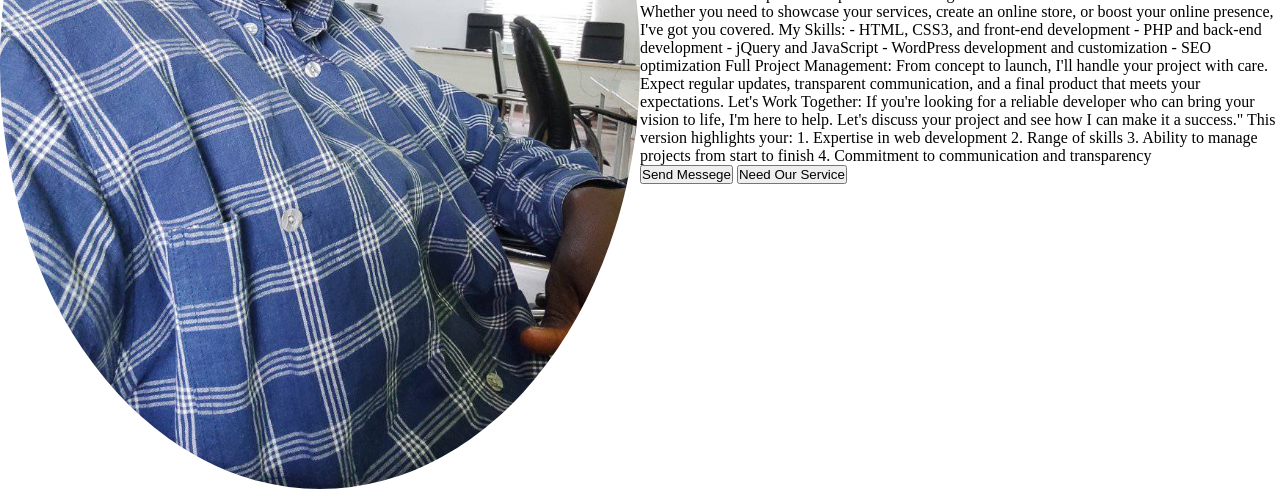
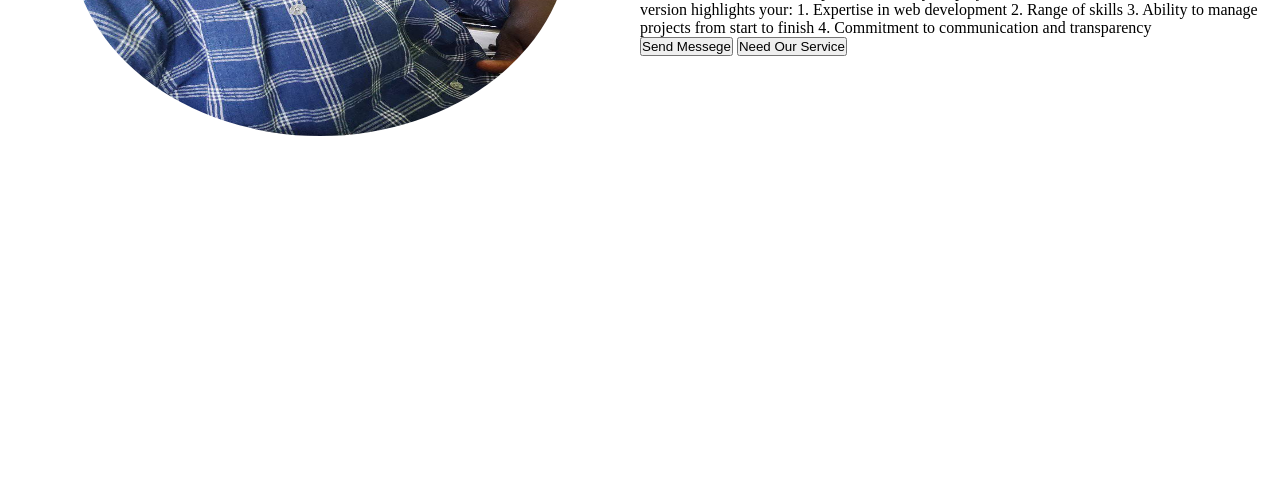
Before and after one commit to lengsho01/profile, a plain HTML site: page index.html in a window 1280 px wide. Shown: the part 552-1045 px from the top of the page. After the commit the page ends 800 px from the top, so only its background shows below. Drawn offline with Linux system fonts and the light colour scheme.

Commit message:
adds: small changes

```diff
--- a/index.html
+++ b/index.html
@@ -31,7 +31,7 @@
      <div class="hero-section">
         <!-- profile picture goes here -->
          <div class="profile-picture">
-            <img src="media/profile-pic.jpg" alt="profile" width="100%">
+            <img src="media/profile-pic.jpg" alt="profile" width="500" height="400">
          </div>
          <!-- profile goes here -->
           <div class="profile">
@@ -65,7 +65,7 @@ This version highlights your:
 4. Commitment to communication and transparency
             </div>
             <div class="buttons">
-                <button type="button" id="button1">Send Messege</button>
+                <button type="button" id="button1" >Send Messege</button>
                 <button type="button" id="button1">Need Our Service</button>
             </div>
           </div>
--- a/styles.css
+++ b/styles.css
@@ -26,12 +26,12 @@
                 /* <!-- heros section goes here --> */
      /* <div class="hero-section"> */
 .hero-section{
-
     width: 100%;
+    height: 600px;
     display: grid;
     grid-template-columns: 1fr 1fr;
     align-items: center;
-    justify-content: space-between;
+    justify-items: anchor-center ;
 }
         /* <!-- profile picture goes here --> */
 .hero-section >.profile-picture{
@@ -42,5 +42,18 @@
     border-radius: 100%;
 }
          /* <!-- profile goes here --> */
-          <div class="profile">
-            <div class="buttons">
+.hero-section >.profile{
+    width: 100%;
+    height: 500px;
+    display: flex;
+    flex-direction: column;
+    justify-content: center;
+}
+
+.contact{
+    width: 100%;
+    height: 500px;
+    display: flex;
+    align-items: center;
+    justify-content: center;
+}
```
Also changed, not shown: contact.html (+4 -2 lines).
